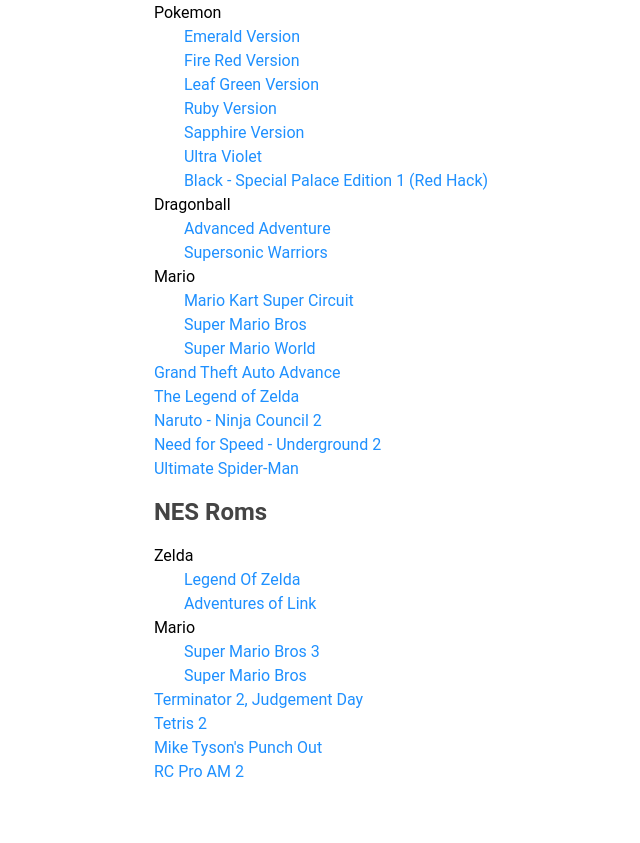
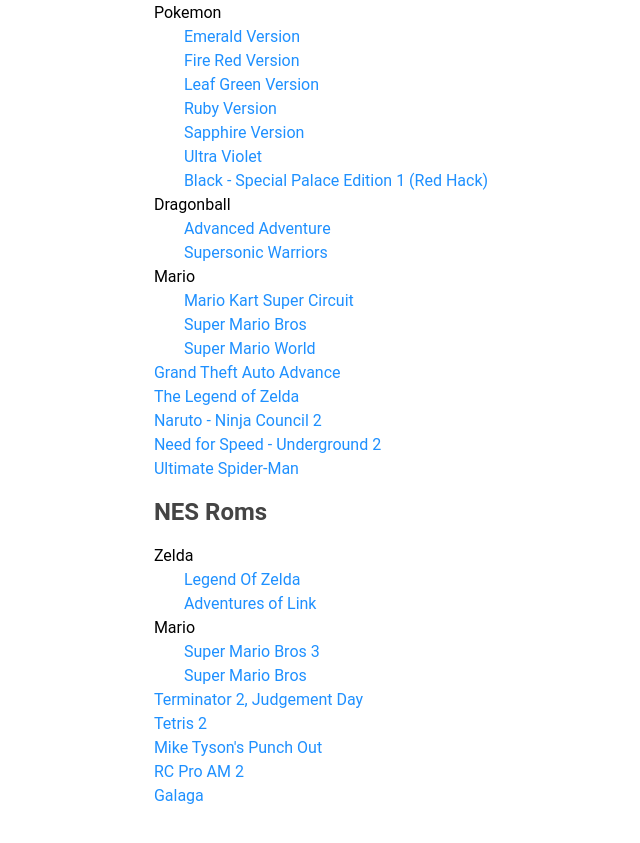
Before and after one commit to ccported/roms, a plain HTML site: page index.html in a window 1280 px wide. Shown: the part 295-1138 px from the top of the page, without its empty margins (319-959 px from the left). Drawn offline with Linux system fonts and the light colour scheme.

Commit message:
Update index.html

```diff
--- a/index.html
+++ b/index.html
@@ -85,6 +85,7 @@
         <li><a href="roms/nes/tetris_2.nes.zip">Tetris 2</a></li>
         <li><a href="roms/nes/mike_tyson_punch_out.nes.zip">Mike Tyson's Punch Out</a></li>
         <li><a href="roms/nes/rc_pro_am_2.nes.zip">RC Pro AM 2</a></li>
+        <li><a href="roms/nes/galaga.nes">Galaga</a></li>
     </ul>
     </div>
     <script src = "script.js">
```
